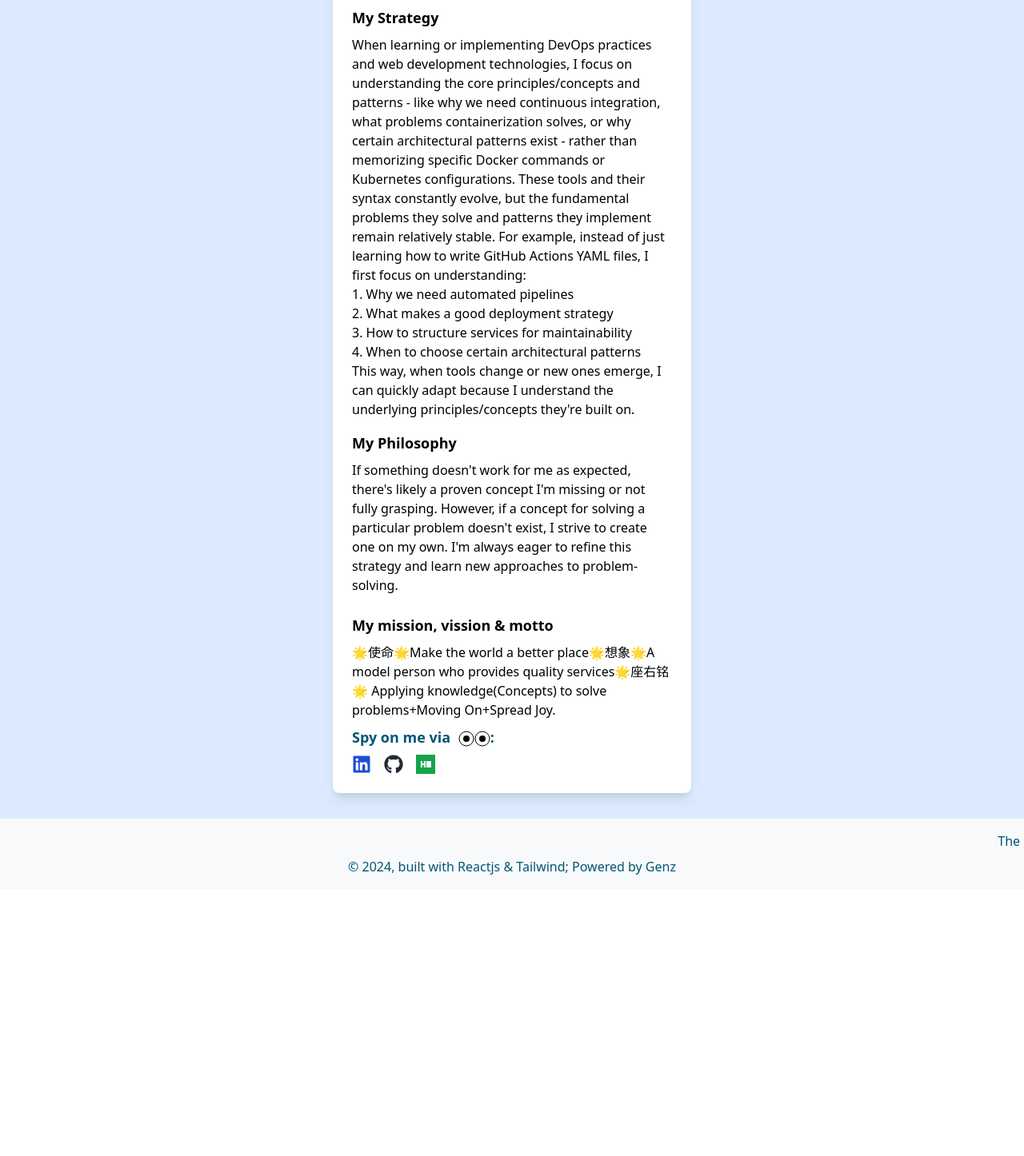
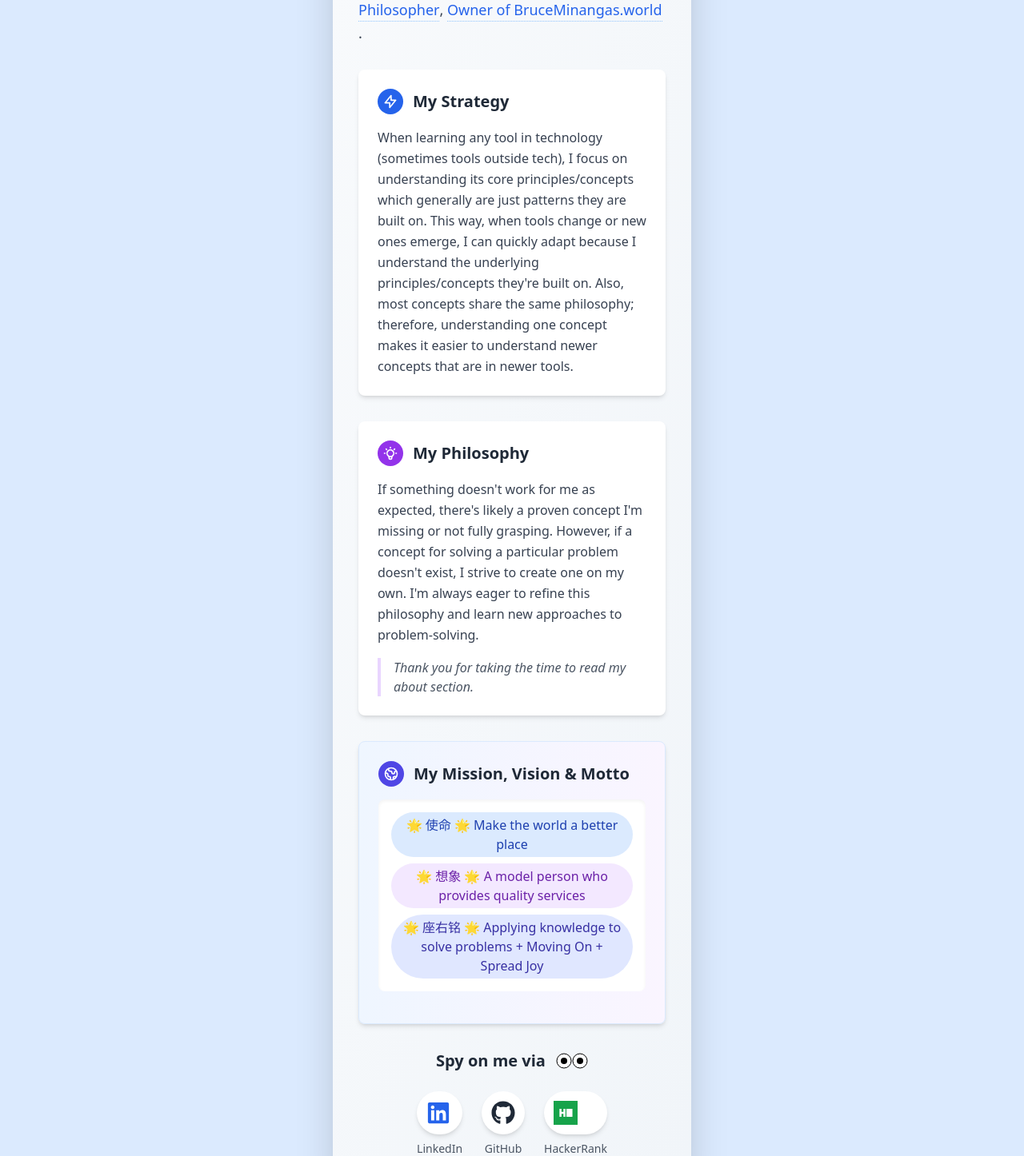
Before and after one commit to bruceminanga/BruceMinangaPortfolio-, a React (Vite) app: page / in a window 1280 px wide. Shown: the part 684-2130 px from the top of the page at 80% size. Before the commit the page ends 1796 px from the top, so only its background shows below. Built offline with nearby package versions, Linux system fonts and the light colour scheme.

Commit message:
update: revamped the ui

```diff
--- a/src/components/MyServices/MyServicesPage.jsx
+++ b/src/components/MyServices/MyServicesPage.jsx
@@ -23,7 +23,7 @@ import familyTimeImage from "../../assets/images/family-time.jpg";
 import blogging1 from "../../assets/images/blogging1.jpg";
 import blogging2 from "../../assets/images/blogging2.jpg";
 import blogging3 from "../../assets/images/blogging3.jpg";
-import myLogo from "../../assets/images/My-logo.jpg";
+import myLogo from "../../assets/images/My-logo.png";
 
 const formatDescription = (text) => {
   return text
--- a/src/components/ProfileCard.jsx
+++ b/src/components/ProfileCard.jsx
@@ -1,7 +1,7 @@
 import React, { useState, useEffect, useRef } from "react";
 import { useNavigate } from "react-router-dom";
 
-import myLogo from "../assets/images/My-logo.jpg";
+import myLogo from "../assets/images/My-logo.png";
 import backgroundVideo from "../assets/videos/fire.mp4";
 
 const ProfileCard = () => {
--- a/src/components/ProfileDetails.jsx
+++ b/src/components/ProfileDetails.jsx
@@ -1,10 +1,15 @@
-import React, { useState } from "react";
-import { FaWhatsapp, FaTelegram, FaGithub, FaLinkedin } from "react-icons/fa";
+import React, { useState, useEffect } from "react";
+import { FaGithub, FaLinkedin } from "react-icons/fa";
 import { SiHackerrank } from "react-icons/si";
 import MovingEyes from "./MovingEyes";
 
 const ProfileDetails = () => {
   const [hoveredRole, setHoveredRole] = useState(null);
+  const [isVisible, setIsVisible] = useState(false);
+
+  useEffect(() => {
+    setIsVisible(true);
+  }, []);
 
   const roleDescriptions = {
     "Full-Stack Developer":
@@ -14,24 +19,47 @@ const ProfileDetails = () => {
     Philosopher:
       "Passionate about exploring deep questions and applying philosophical concepts to problem-solving.",
     "Owner of BruceMinangas.world":
-      "A project where i share my systems. These systems include: Life framework system.",
+      "A project where I share my systems. These systems include: Life framework system.",
   };
 
   return (
-    <div className="max-w-md mx-auto mt-4 bg-white rounded-lg overflow-hidden shadow-lg p-6">
-      <div>
-        <p>
+    <div
+      className={`max-w-3xl mx-auto mt-8 bg-gradient-to-br from-slate-50 to-slate-100 rounded-xl overflow-hidden shadow-2xl transition-all duration-700 ${
+        isVisible ? "opacity-100 translate-y-0" : "opacity-0 translate-y-10"
+      }`}
+    >
+      {/* Content Container */}
+      <div className="p-4 md:p-8">
+        {/* Introduction Section */}
+        <div className="mb-8">
+          <p className="text-base md:text-lg leading-relaxed text-gray-700">
             👋 Hi, I'm Bruce the IT guy,{" "}
             {Object.keys(roleDescriptions).map((role, index) => (
-            <span key={index}>
+              <span key={index} className="relative">
                 <span
-                className="relative inline-block cursor-pointer text-blue-600 hover:text-blue-800"
+                  className="relative inline-block cursor-pointer font-medium text-blue-600 hover:text-blue-800 transition-colors duration-300 border-b border-dotted border-blue-300"
                   onMouseEnter={() => setHoveredRole(role)}
                   onMouseLeave={() => setHoveredRole(null)}
                 >
                   {role}
                   {hoveredRole === role && (
-                  <span className="absolute z-10 w-64 p-2 mt-1 text-sm text-white bg-black rounded-lg shadow-lg left-1/2 transform -translate-x-1/2 whitespace-normal">
+                    <span
+                      className="absolute z-10 w-64 md:w-72 p-3 text-sm text-white bg-gray-900 rounded-lg shadow-xl whitespace-normal opacity-95 backdrop-blur-sm border border-gray-700"
+                      style={{
+                        top: "100%",
+                        left: "50%",
+                        transform: "translateX(-50%)",
+                        marginTop: "8px",
+                      }}
+                    >
+                      <span
+                        className="absolute w-3 h-3 bg-gray-900 transform rotate-45"
+                        style={{
+                          top: "-6px",
+                          left: "50%",
+                          marginLeft: "-6px",
+                        }}
+                      ></span>
                       {roleDescriptions[role]}
                     </span>
                   )}
@@ -42,71 +70,158 @@ const ProfileDetails = () => {
           </p>
         </div>
 
-      <div className="mb-4 mt-8">
-        <h3 className="font-bold text-lg mb-2">My Strategy</h3>
-        <p>
-          When learning or implementing DevOps practices and web development
-          technologies, I focus on understanding the core principles/concepts
-          and patterns - like why we need continuous integration, what problems
-          containerization solves, or why certain architectural patterns exist -
-          rather than memorizing specific Docker commands or Kubernetes
-          configurations. These tools and their syntax constantly evolve, but
-          the fundamental problems they solve and patterns they implement remain
-          relatively stable. For example, instead of just learning how to write
-          GitHub Actions YAML files, I first focus on understanding:{" "}
-        </p>
-        <p>1. Why we need automated pipelines</p>{" "}
-        <p>2. What makes a good deployment strategy </p>
-        <p>3. How to structure services for maintainability </p>
-        <p>4. When to choose certain architectural patterns </p>
-        This way, when tools change or new ones emerge, I can quickly adapt
-        because I understand the underlying principles/concepts they're built
-        on.
-      </div>
-
-      <div className="mb-4">
-        <h3 className="font-bold text-lg mb-2">My Philosophy</h3>
-        <p>
-          If something doesn't work for me as expected, there's likely a proven
-          concept I'm missing or not fully grasping. However, if a concept for
-          solving a particular problem doesn't exist, I strive to create one on
-          my own. I'm always eager to refine this strategy and learn new
-          approaches to problem-solving.
+        {/* Strategy Section */}
+        <div className="mb-8 p-4 md:p-6 bg-white rounded-lg shadow-md hover:shadow-lg transition-shadow duration-300">
+          <h3 className="text-lg md:text-xl font-bold mb-4 text-gray-800 flex items-center">
+            <span className="inline-block w-8 h-8 flex items-center justify-center bg-blue-600 text-white rounded-full mr-3 flex-shrink-0">
+              <svg
+                xmlns="http://www.w3.org/2000/svg"
+                fill="none"
+                viewBox="0 0 24 24"
+                stroke="currentColor"
+                className="w-5 h-5"
+              >
+                <path
+                  strokeLinecap="round"
+                  strokeLinejoin="round"
+                  strokeWidth={2}
+                  d="M13 10V3L4 14h7v7l9-11h-7z"
+                />
+              </svg>
+            </span>
+            My Strategy
+          </h3>
+          <p className="text-gray-700 leading-relaxed">
+            When learning any tool in technology (sometimes tools outside tech),
+            I focus on understanding its core principles/concepts which
+            generally are just patterns they are built on. This way, when tools
+            change or new ones emerge, I can quickly adapt because I understand
+            the underlying principles/concepts they're built on. Also, most
+            concepts share the same philosophy; therefore, understanding one
+            concept makes it easier to understand newer concepts that are in
+            newer tools.
           </p>
         </div>
 
-      <div className="mt-6">
-        <h3 className="font-bold text-lg mb-2">My mission, vission & motto</h3>
-        <p className="mb-2">
-          🌟使命🌟Make the world a better place🌟想象🌟A model person who
-          provides quality services🌟座右铭🌟 Applying knowledge(Concepts) to
-          solve problems+Moving On+Spread Joy.
+        {/* Philosophy Section */}
+        <div className="mb-8 p-4 md:p-6 bg-white rounded-lg shadow-md hover:shadow-lg transition-shadow duration-300">
+          <h3 className="text-lg md:text-xl font-bold mb-4 text-gray-800 flex items-center">
+            <span className="inline-block w-8 h-8 flex items-center justify-center bg-purple-600 text-white rounded-full mr-3 flex-shrink-0">
+              <svg
+                xmlns="http://www.w3.org/2000/svg"
+                fill="none"
+                viewBox="0 0 24 24"
+                stroke="currentColor"
+                className="w-5 h-5"
+              >
+                <path
+                  strokeLinecap="round"
+                  strokeLinejoin="round"
+                  strokeWidth={2}
+                  d="M9.663 17h4.673M12 3v1m6.364 1.636l-.707.707M21 12h-1M4 12H3m3.343-5.657l-.707-.707m2.828 9.9a5 5 0 117.072 0l-.548.547A3.374 3.374 0 0014 18.469V19a2 2 0 11-4 0v-.531c0-.895-.356-1.754-.988-2.386l-.548-.547z"
+                />
+              </svg>
+            </span>
+            My Philosophy
+          </h3>
+          <p className="text-gray-700 leading-relaxed">
+            If something doesn't work for me as expected, there's likely a
+            proven concept I'm missing or not fully grasping. However, if a
+            concept for solving a particular problem doesn't exist, I strive to
+            create one on my own. I'm always eager to refine this philosophy and
+            learn new approaches to problem-solving.
           </p>
-        <h3 className="font-bold text-lg mb-2" style={{ color: "#005675" }}>
-          Spy on me via <MovingEyes />:
+          <blockquote className="mt-4 pl-4 border-l-4 border-purple-200 italic text-gray-600">
+            Thank you for taking the time to read my about section.
+          </blockquote>
+        </div>
+
+        {/* Mission Section */}
+        <div className="mb-8 p-4 md:p-6 bg-gradient-to-r from-blue-50 to-purple-50 rounded-lg shadow-md hover:shadow-lg transition-shadow duration-300 border border-blue-100">
+          <h3 className="text-lg md:text-xl font-bold mb-4 text-gray-800 flex items-center">
+            <span className="inline-block w-8 h-8 flex items-center justify-center bg-indigo-600 text-white rounded-full mr-3 flex-shrink-0">
+              <svg
+                xmlns="http://www.w3.org/2000/svg"
+                fill="none"
+                viewBox="0 0 24 24"
+                stroke="currentColor"
+                className="w-5 h-5"
+              >
+                <path
+                  strokeLinecap="round"
+                  strokeLinejoin="round"
+                  strokeWidth={2}
+                  d="M3.055 11H5a2 2 0 012 2v1a2 2 0 002 2 2 2 0 012 2v2.945M8 3.935V5.5A2.5 2.5 0 0010.5 8h.5a2 2 0 012 2 2 2 0 104 0 2 2 0 012-2h1.064M15 20.488V18a2 2 0 012-2h3.064M21 12a9 9 0 11-18 0 9 9 0 0118 0z"
+                />
+              </svg>
+            </span>
+            My Mission, Vision & Motto
           </h3>
-        <div className="flex space-x-4 mt-2">
+          <div className="bg-white p-3 md:p-4 rounded-lg mb-4 shadow-inner">
+            <div className="text-gray-700 flex flex-wrap items-center justify-center text-center gap-2">
+              <span className="inline-block px-3 py-1 bg-blue-100 text-blue-800 rounded-full text-sm md:text-base">
+                🌟 使命 🌟 Make the world a better place
+              </span>
+              <span className="inline-block px-3 py-1 bg-purple-100 text-purple-800 rounded-full text-sm md:text-base">
+                🌟 想象 🌟 A model person who provides quality services
+              </span>
+              <span className="inline-block px-3 py-1 bg-indigo-100 text-indigo-800 rounded-full text-sm md:text-base">
+                🌟 座右铭 🌟 Applying knowledge to solve problems + Moving On +
+                Spread Joy
+              </span>
+            </div>
+          </div>
+        </div>
+
+        {/* Social Links Section */}
+        <div className="mt-8 text-center">
+          <h3 className="font-bold text-xl mb-6 text-gray-800 flex items-center justify-center flex-wrap">
+            <span className="mr-2">Spy on me via </span>
+            <span className="inline-flex">
+              <MovingEyes />
+            </span>
+          </h3>
+          <div className="flex justify-center space-x-6 mt-4">
             <a
               href="https://www.linkedin.com/in/bruce-minanga-768a55240/"
               target="_blank"
               rel="noopener noreferrer"
+              className="transform transition-transform hover:scale-110 group"
             >
-            <FaLinkedin className="text-2xl text-blue-700 hover:text-blue-800" />
+              <div className="bg-white p-3 rounded-full shadow-md group-hover:shadow-lg group-hover:bg-blue-50 transition-all duration-300">
+                <FaLinkedin className="text-2xl md:text-3xl text-blue-600" />
+              </div>
+              <span className="block mt-2 text-xs md:text-sm text-gray-600 group-hover:text-blue-600 transition-colors duration-300">
+                LinkedIn
+              </span>
             </a>
             <a
               href="https://github.com/bruceminanga"
               target="_blank"
               rel="noopener noreferrer"
+              className="transform transition-transform hover:scale-110 group"
             >
-            <FaGithub className="text-2xl text-gray-800 hover:text-gray-900" />
+              <div className="bg-white p-3 rounded-full shadow-md group-hover:shadow-lg group-hover:bg-gray-50 transition-all duration-300">
+                <FaGithub className="text-2xl md:text-3xl text-gray-800" />
+              </div>
+              <span className="block mt-2 text-xs md:text-sm text-gray-600 group-hover:text-gray-800 transition-colors duration-300">
+                GitHub
+              </span>
             </a>
             <a
               href="https://www.hackerrank.com/bruceminanga"
               target="_blank"
               rel="noopener noreferrer"
+              className="transform transition-transform hover:scale-110 group"
             >
-            <SiHackerrank className="text-2xl text-green-600 hover:text-green-700" />
+              <div className="bg-white p-3 rounded-full shadow-md group-hover:shadow-lg group-hover:bg-green-50 transition-all duration-300">
+                <SiHackerrank className="text-2xl md:text-3xl text-green-600" />
+              </div>
+              <span className="block mt-2 text-xs md:text-sm text-gray-600 group-hover:text-green-600 transition-colors duration-300">
+                HackerRank
+              </span>
             </a>
+          </div>
         </div>
       </div>
     </div>
```
Also changed, not shown: src/assets/images/My-logo.jpg (deleted), src/assets/images/My-logo.png (added). Lines whose indentation alone changed are shown as unchanged.
